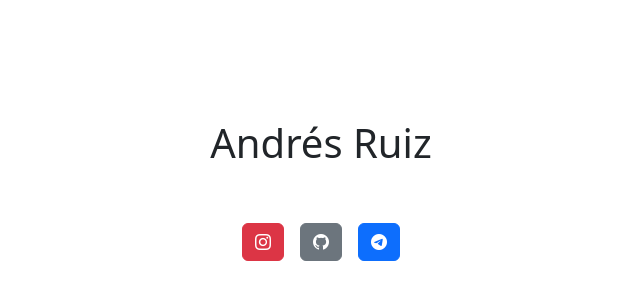
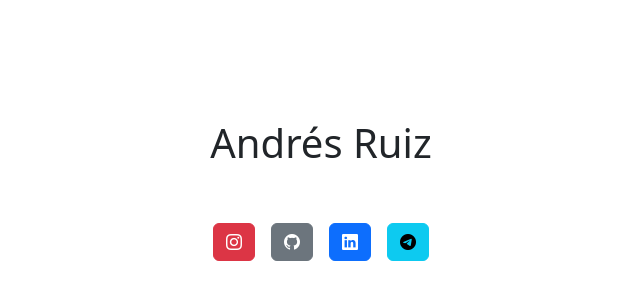
Before and after one commit to andresruizs/andresruizs.github.io, a plain HTML site: page index.html in a window 1280 px wide. Shown: the part 210-510 px from the top of the page, without its empty margins (319-959 px from the left). Drawn offline with nearby package versions, Linux system fonts and the light colour scheme.

Commit message:
Update index.html

```diff
--- a/index.html
+++ b/index.html
@@ -13,7 +13,8 @@
                 <div class="d-flex flex-row justify-content-center mt-5">
                     <a href="https://www.instagram.com/andressruiiz" class="btn btn-danger mx-2"><i class="bi bi-instagram"></i></a>
                     <a href="https://github.com/andresruiiz" class="btn btn-secondary mx-2"><i class="bi bi-github"></i></a>
-                    <a href="https://t.me/andresruiz" class="btn btn-primary mx-2"><i class="bi bi-telegram"></i></a>
+                    <a href="https://www.linkedin.com/in/andr%C3%A9s-ruiz-s%C3%A1nchez-08b440359/" class="btn btn-primary mx-2"><i class="bi bi-linkedin"></i></a>
+                    <a href="https://t.me/andresruiz" class="btn btn-info mx-2"><i class="bi bi-telegram"></i></a>
                 </div>
             </div>
         <script src="https://cdn.jsdelivr.net/npm/bootstrap@5.3.3/dist/js/bootstrap.bundle.min.js" integrity="sha384-YvpcrYf0tY3lHB60NNkmXc5s9fDVZLESaAA55NDzOxhy9GkcIdslK1eN7N6jIeHz" crossorigin="anonymous"></script>
```
